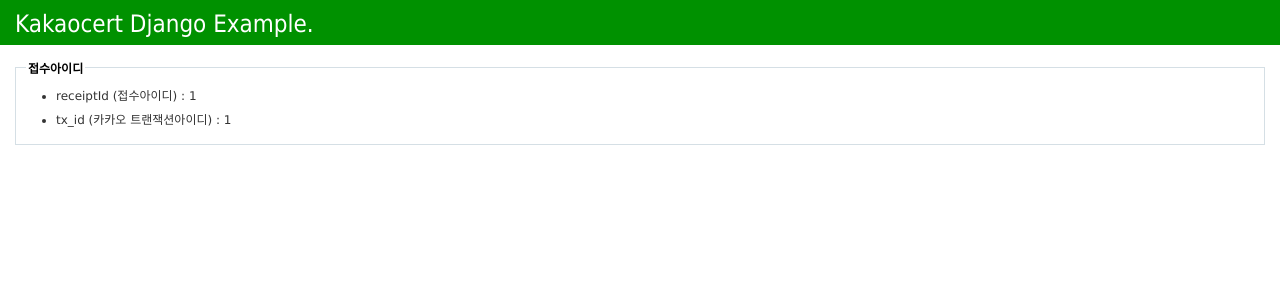
After one commit to linkhub-sdk/kakaocert.example.django, a Django app: template templates/responseESign.html in a window 1280 px wide. The commit adds this page. Shown: the top 300 px of the page. Run offline with Django 3.2, Linux system fonts and the light colour scheme; the template is opened without the code that fills it: most values are stand-ins (such as "Sample title", 1, 10 or a date in 2020).

Commit message:
fixed RequestCMS, RequestESignt return value

```diff
--- a/templates/getCMSState.html
+++ b/templates/getCMSState.html
@@ -28,6 +28,7 @@
               <li>completeDT (수신자 카카오톡 전자서명 완료일시	) : {{ response.completeDT }}</li>
               <li>verifyDT (전자서명 검증일시) : {{ response.verifyDT }}</li>
               <li>appUseYN (AppToApp 방식여부) : {{ response.appUseYN }}</li>
+              <li>tx_id ([AppToApp 인증시 사용] 카카오페이 tx_id) : {{ response.tx_id }}</li>
 
             </ul>
         </fieldset>
--- a/templates/getESignState.html
+++ b/templates/getESignState.html
@@ -29,6 +29,8 @@
               <li>completeDT (수신자 카카오톡 전자서명 완료일시) : {{ response.completeDT }}</li>
               <li>verifyDT (전자서명 검증일시) : {{ response.verifyDT }}</li>
               <li>appUseYN (AppToApp 방식여부) : {{ response.appUseYN }}</li>
+              <li>tx_id ([AppToApp 인증시 사용] 카카오페이 tx_id) : {{ response.tx_id }}</li>
+
             </ul>
         </fieldset>
     </div>
--- /dev/null
+++ b/templates/responseESign.html
@@ -0,0 +1,14 @@
+{% extends "base.html" %}
+{% block contents %}
+    <div id="content">
+        <p class="heading1">Kakaocert Django Example.</p>
+        <br/>
+        <fieldset class="fieldset1">
+            <legend>접수아이디</legend>
+            <ul>
+                <li>receiptId (접수아이디) : {{ receiptId }}</li>
+                <li>tx_id (카카오 트랜잭션아이디) : {{ tx_id }}</li>
+            </ul>
+        </fieldset>
+    </div>
+{% endblock contents %}
```
Also changed, not shown: KakaocertExample/views.py (+5 -5 lines), templates/responseCMS.html (added, +14 -0 lines).
